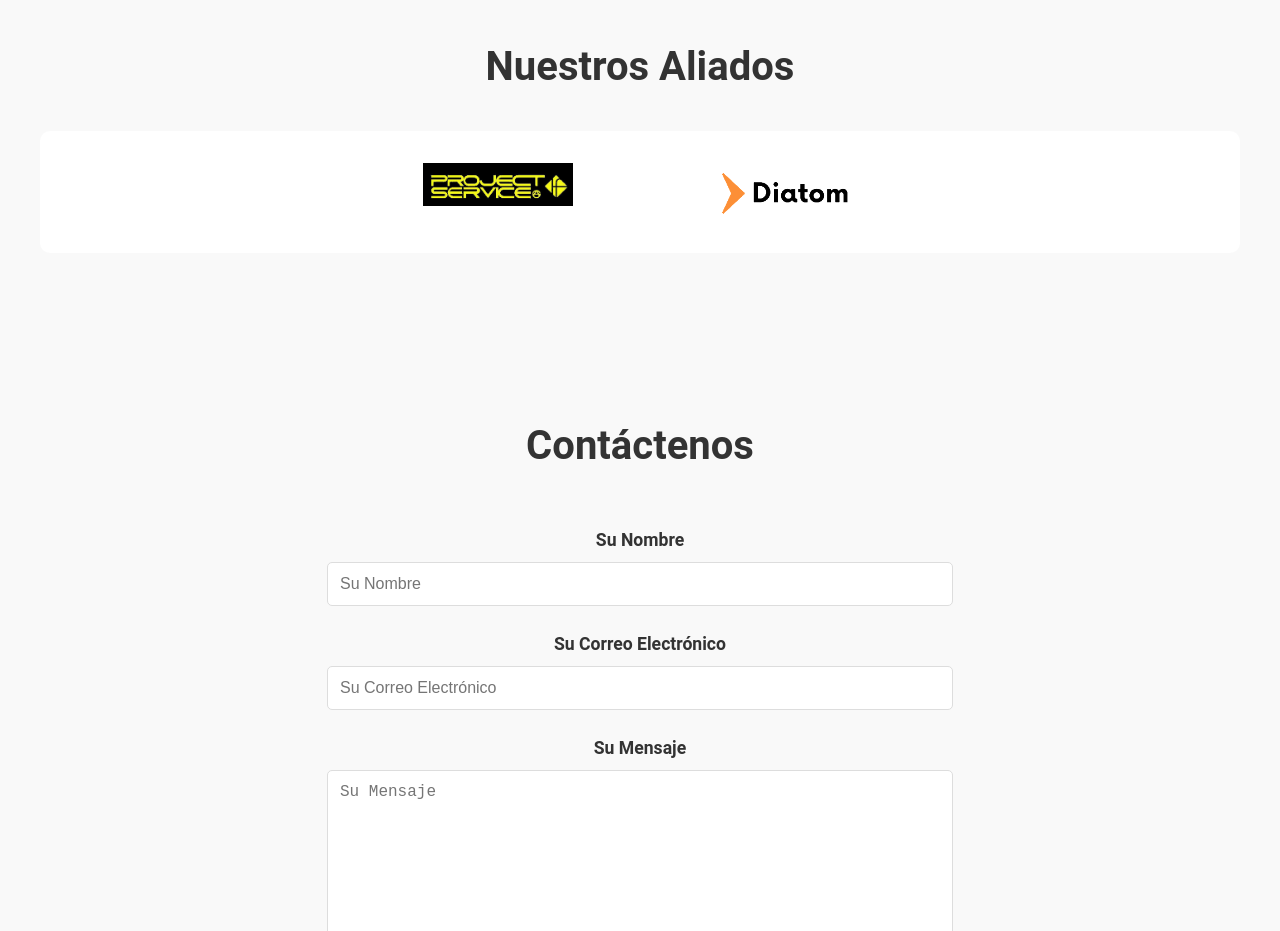
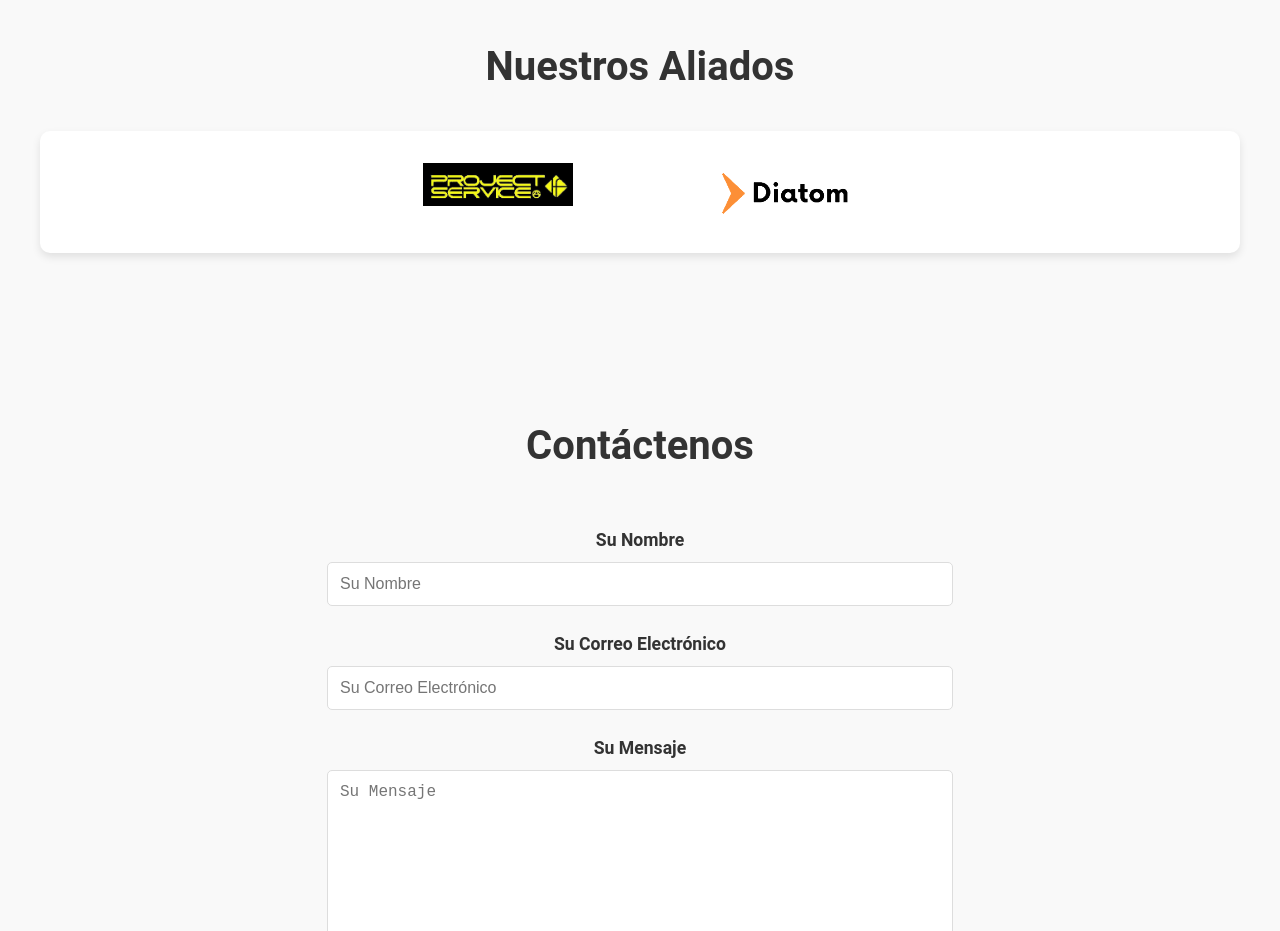
Before and after one commit to ProPositiva/ProPositiva.github.io, a plain HTML site: page index.html in a window 1280 px wide. Shown: the part 3520-4451 px from the top of the page. Drawn offline with nearby package versions, Linux system fonts and the light colour scheme.

Commit message:
Update styles.css

```diff
--- a/styles.css
+++ b/styles.css
@@ -307,7 +307,7 @@ body {
   background: #ffffff; /* White background for the carousel */
   padding: 2rem;
   border-radius: 10px;
-  /* box-shadow: 0 4px 8px rgba(0, 0, 0, 0.1); /* Add a subtle shadow */ */
+  box-shadow: 0 4px 8px rgba(0, 0, 0, 0.1); /* Add a subtle shadow */
 }
 
 .partners-carousel img {
```
